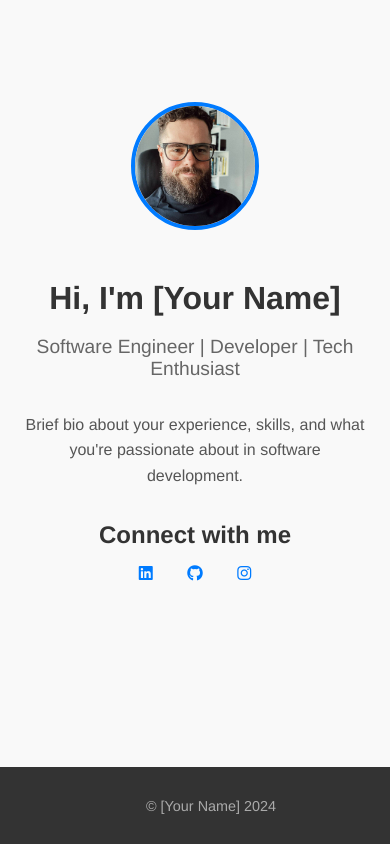
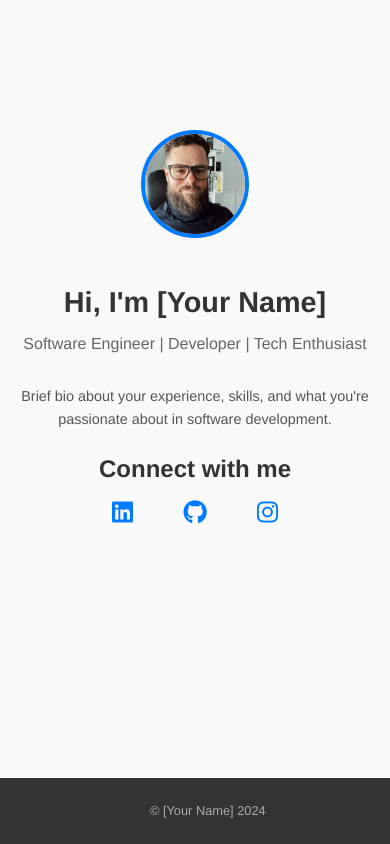
Before and after one commit to msluciano92/personal-blog, a website: page public/index.html in a window 390 px wide. Shown: the top 844 px of the page. Drawn offline with Linux system fonts and the light colour scheme.

Commit message:
Improved mobile view

```diff
--- a/public/css/styles.css
+++ b/public/css/styles.css
@@ -13,7 +13,7 @@ body {
 .container {
    text-align: center;  /* Center all text and content */
    max-width: 800px;
-   margin: auto;  /* Ensures container is centered vertically and horizontally */
+   margin: auto;
    padding: 20px;
 }
 
@@ -79,14 +79,7 @@ body {
    color: #0056b3;  /* Darker blue when hovering */
 }
 
-/* Responsive adjustments */
-@media (max-width: 600px) {
-   .social-links a {
-      font-size: 1.5rem;  /* Adjust icon size on smaller screens */
-   }
-}
-
-/* Footer Fix */
+/* Footer */
 footer {
    background-color: #333;
    color: #aaa;
@@ -97,10 +90,11 @@ footer {
    width: 100%;  /* Take up full width of the screen */
 }
 
-/* Responsive adjustments */
-@media (max-width: 600px) {
-   .name {
-      font-size: 2rem;
+/* --- Mobile View Adjustments --- */
+@media (max-width: 768px) {
+   .container {
+      padding: 10px;  /* Reduce padding for mobile */
+      max-width: 90%;  /* Allow more room on small screens */
    }
 
    .profile-image {
@@ -108,11 +102,50 @@ footer {
       height: 120px;
    }
 
+   .name {
+      font-size: 2rem;  /* Slightly smaller for mobile */
+   }
+
+   .title {
+      font-size: 1.1rem;
+   }
+
    .bio-section {
+      font-size: 1rem;  /* Adjust font size for better readability */
+   }
+
+   .social-links a {
+      font-size: 1.8rem;  /* Reduce icon size slightly */
+      margin: 0 10px;  /* Reduce spacing between icons */
+   }
+}
+
+@media (max-width: 480px) {
+   .profile-image {
+      width: 100px;
+      height: 100px;
+   }
+
+   .name {
+      font-size: 1.8rem;  /* Further adjustment for very small screens */
+   }
+
+   .title {
       font-size: 1rem;
    }
 
+   .bio-section {
+      font-size: 0.9rem;  /* Further adjust for readability on small screens */
+      margin-bottom: 1.5rem;  /* Reduce margin to avoid too much space */
+   }
+
    .social-links a {
-      font-size: 1rem;
+      font-size: 1.5rem;  /* Further reduce icon size for smaller screens */
+      margin: 0 8px;  /* Reduce spacing between icons */
+   }
+
+   footer {
+      font-size: 0.8rem;  /* Reduce footer text size */
+      padding: 0.8rem;
    }
 }
```
